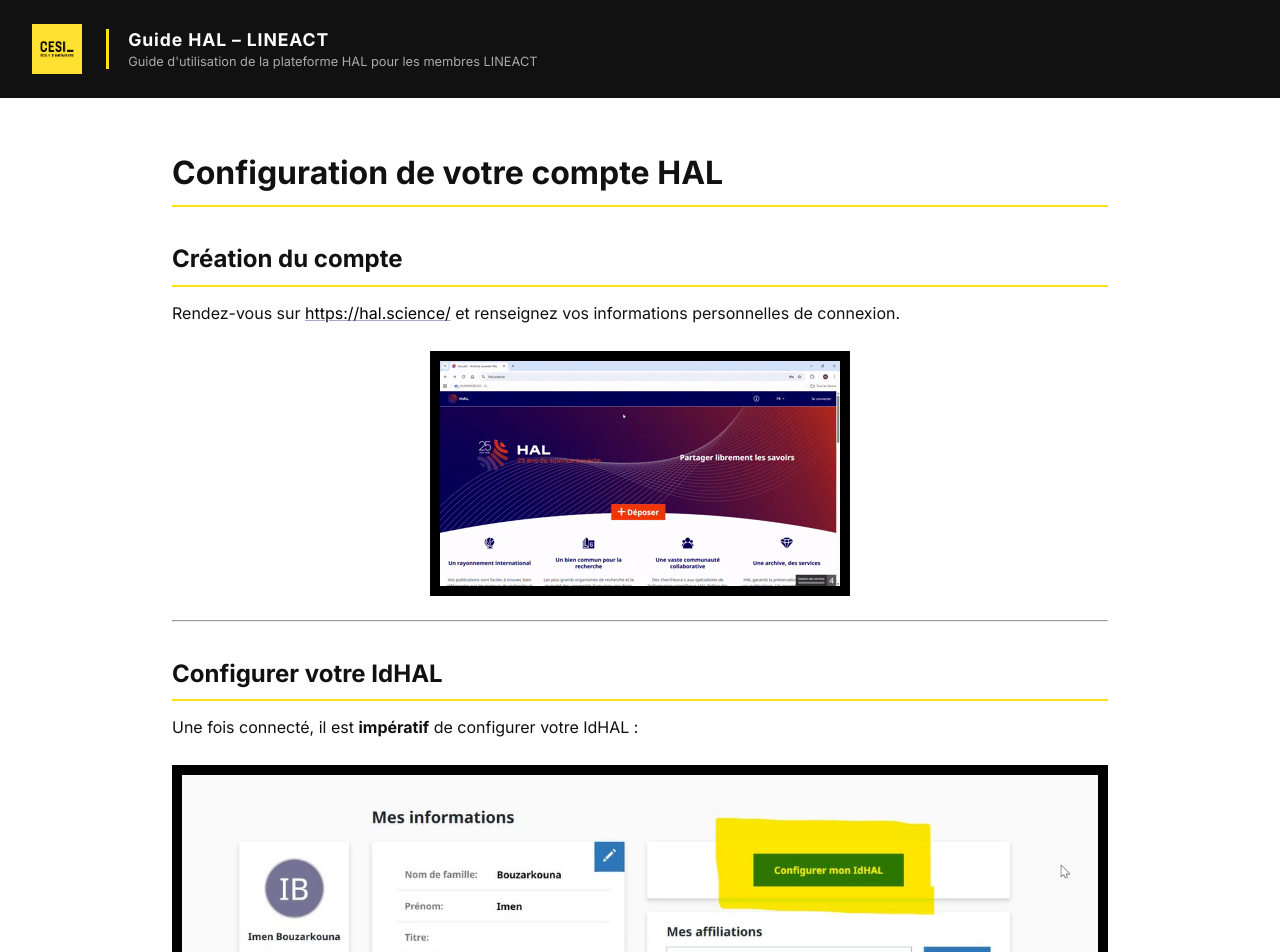
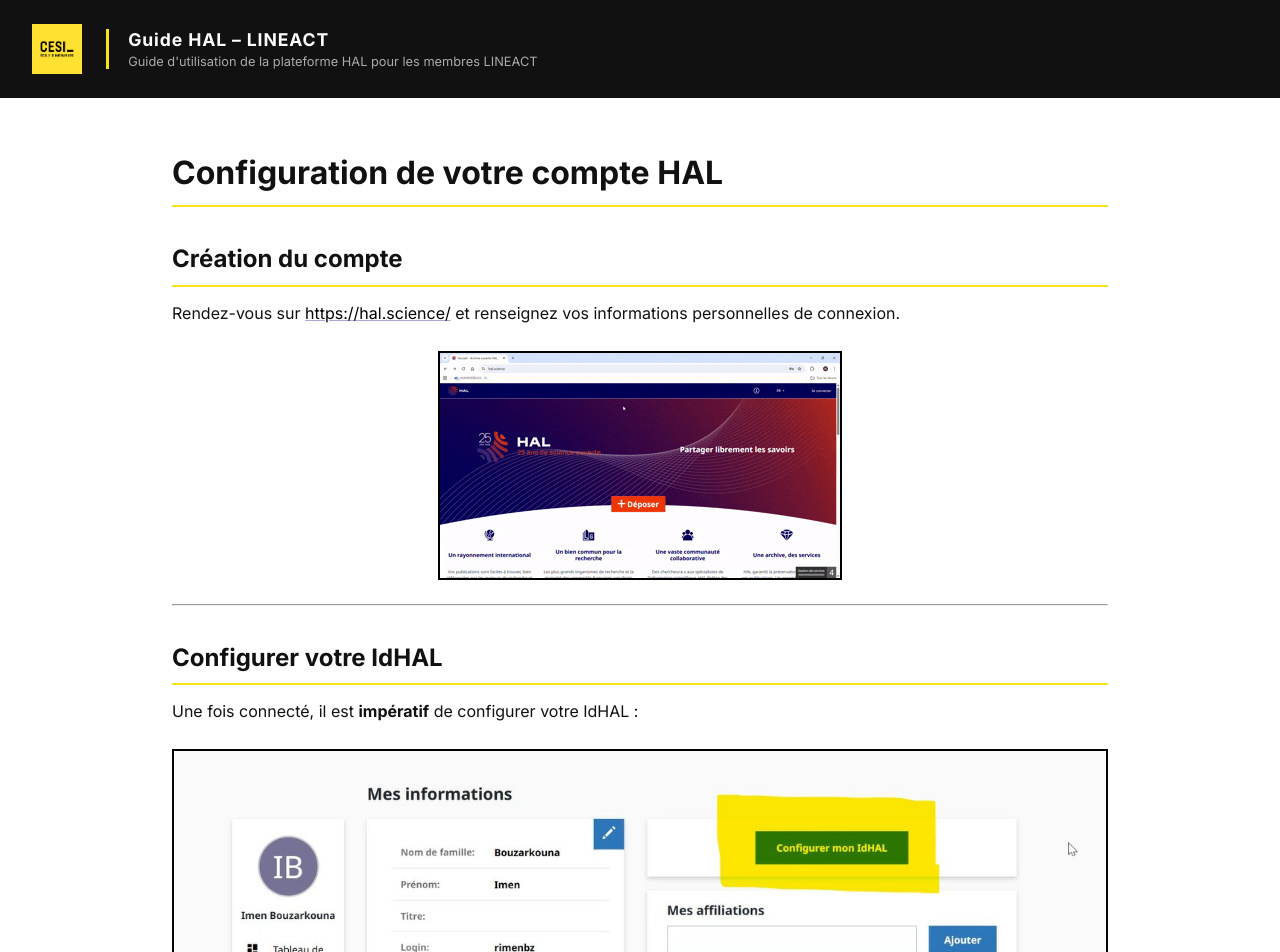
Before and after one commit to Mael-Guiraud/guide-hal, a Jekyll site: the page built from 01_configuration_compte.md, in a window 1280 px wide. Shown: the top 952 px of the page. Built offline with Jekyll 4.4.1, drawn with Linux system fonts in a browser that asks for light colours; our own code applies the rules of GitHub Pages for plain Markdown files.

Commit message:
carde images

```diff
--- a/_layouts/default.html
+++ b/_layouts/default.html
@@ -58,7 +58,7 @@
     /* Aligner au centre */
     display: block;
     margin: 1.5rem auto;
-    border: 10px solid rgb(0, 0, 0);
+    border: 2px solid rgb(0, 0, 0);
 
     }
 
```
